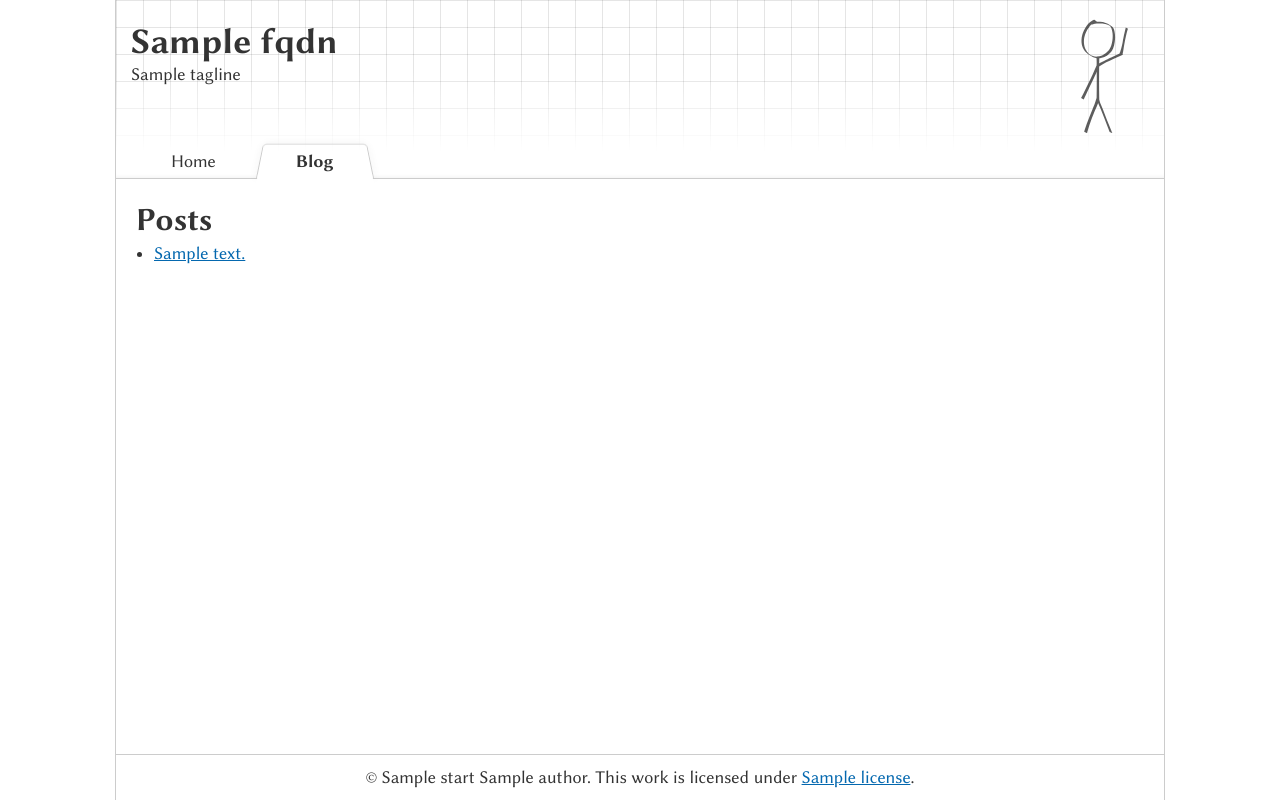
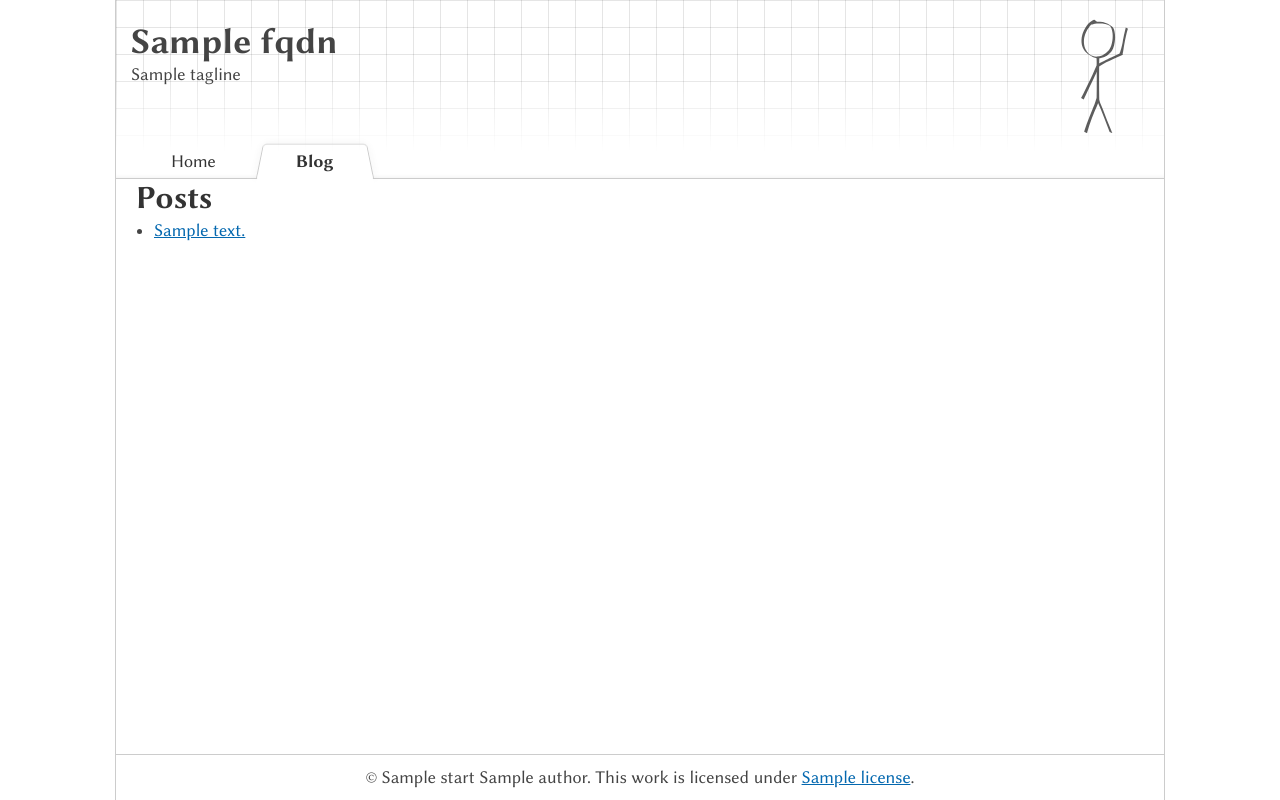
Before and after one commit to sujaldev/sujal.dev, a Python web app: template ssg/templates/blog.jinja in a window 1280 px wide. Run offline with Jinja, Linux system fonts and the light colour scheme; the template is opened without the code that fills it: most values are stand-ins (such as "Sample title", 1, 10 or a date in 2020).

Commit message:
fix style nits

```diff
--- a/ssg/templates/style.css.jinja
+++ b/ssg/templates/style.css.jinja
@@ -2,8 +2,10 @@
 
 :root {
     --edges: #ccc;
-    --regular-text: #333;
-    --bold-text: ;
+    --light-edges: #eee;
+    --light-text: #888;
+    --regular-text: #444;
+    --bold-text: #333;
     --anchor: #0468af;
     --anchor-hover: #0585e1;
     --anchor-active: #ca0;
@@ -24,7 +26,8 @@ body {
 }
 
 h1, h2, h3 {
-    line-height: 1.3;
+    line-height: 1.2;
+    color: var(--bold-text);
 }
 
 a, a:visited {
@@ -99,7 +102,11 @@ header::after {
 
 header a, header a:visited {
     text-decoration: none;
-    color: var(--regular-text);
+    color: var(--bold-text);
+}
+
+header a:hover {
+    color: black;
 }
 
 #title {
@@ -187,13 +194,15 @@ nav > span > a {
 
 main {
     display: flex;
+    flex: 1;
 }
 
 main > * {
-    padding: 20px 20px 0;
+    padding: 0 20px 0 20px;
 }
 
 main > article {
+    min-width: 750px;
     max-width: 750px;
 }
 
@@ -203,6 +212,7 @@ main > article {
     }
 
     main > article {
+        min-width: initial;
         max-width: 100%;
     }
 }
```
